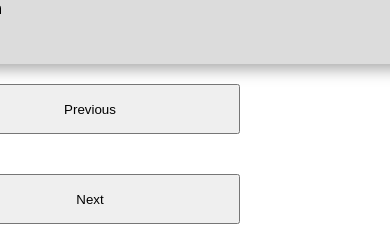
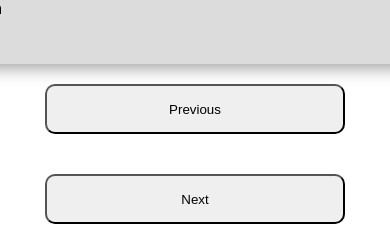
Before and after one commit to kamila-wilczynska/Airbnb, a React (Create React App) app: page /travel in a window 390 px wide. Shown: the part 1039-1280 px from the top of the page. Built offline with nearby package versions, Linux system fonts and the light colour scheme.

Commit message:
improved buttons

```diff
--- a/src/components/Travel/Travel.css
+++ b/src/components/Travel/Travel.css
@@ -3,6 +3,7 @@
 	height:50px;
 	margin-top: 20px;
 	margin-bottom: 20px;
+	border-radius: 10px;
 
 
 }
@@ -18,7 +19,7 @@
 	.button-container{
 		display: flex;
 		flex-direction: column;
-		justify-content: center;
+		align-items: center;
 	}
    }
 
```
